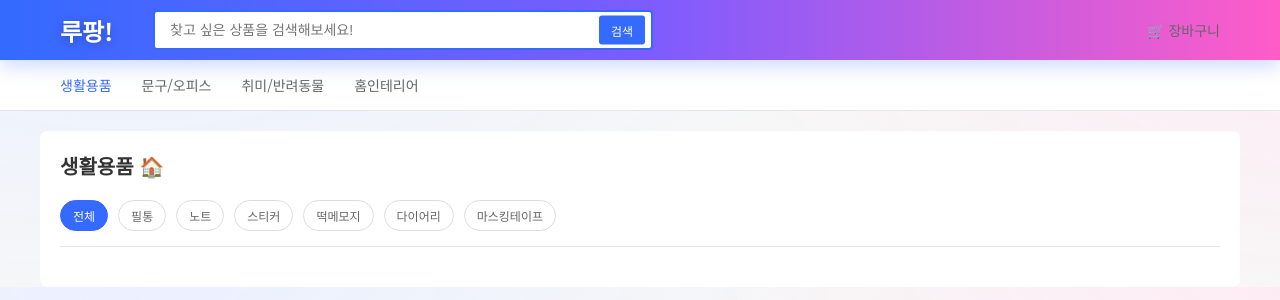
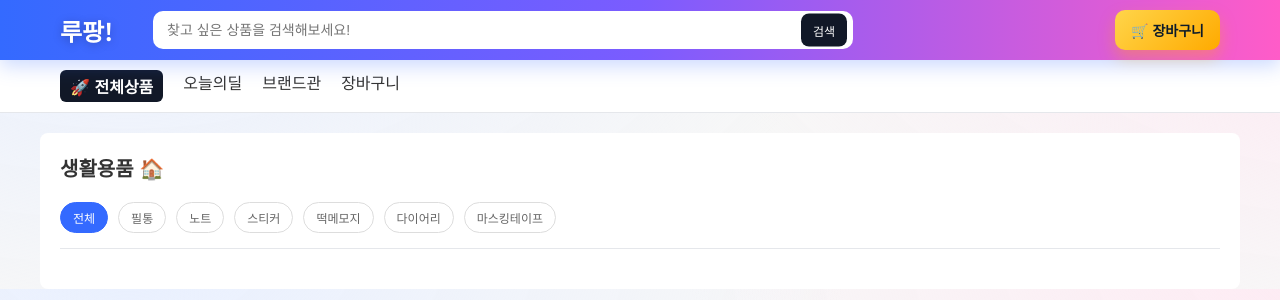
Before and after one commit to hyunhan-cho/roopangshoppingmall, a Django app: template shop/templates/shop/product_list.html in a window 1280 px wide. Shown: the top 300 px of the page. Run offline with Django 5.2, Linux system fonts and the light colour scheme; the template is opened without the code that fills it, so the values that code supplies are empty.

Commit message:
버튼 수정

```diff
--- a/shop/templates/shop/product_list.html
+++ b/shop/templates/shop/product_list.html
@@ -50,29 +50,29 @@
 
         .search-bar {
             flex: 1;
-            max-width: 500px;
+            max-width: 700px;
             position: relative;
         }
 
         .search-bar input {
             width: 100%;
-            padding: 10px 45px 10px 15px;
-            border: 2px solid #346aff;
-            border-radius: 4px;
+            padding: 11px 50px 11px 14px;
+            border: none;
+            border-radius: 10px;
             font-size: 14px;
             outline: none;
         }
 
         .search-btn {
             position: absolute;
-            right: 8px;
+            right: 6px;
             top: 50%;
             transform: translateY(-50%);
-            background: #346aff;
-            color: white;
+            background: #111827;
+            color: #fff;
             border: none;
-            padding: 6px 12px;
-            border-radius: 3px;
+            padding: 8px 12px;
+            border-radius: 8px;
             cursor: pointer;
             font-size: 12px;
         }
@@ -85,44 +85,36 @@
         }
 
         .cart-btn {
-            background: none;
+            background: linear-gradient(135deg, #ffd54a 0%, #ffaa00 100%);
             border: none;
-            color: #666;
+            color: #0d1b2a;
             cursor: pointer;
             font-size: 14px;
+            font-weight: 800;
             text-decoration: none;
-            position: relative;
+            padding: 10px 16px;
+            border-radius: 10px;
+            box-shadow: 0 8px 16px rgba(255,170,0,0.35);
+            transition: transform 0.15s ease, box-shadow 0.2s ease;
         }
 
         .cart-btn:hover {
-            color: #346aff;
+            transform: translateY(-2px) scale(1.03);
+            box-shadow: 0 12px 22px rgba(255,170,0,0.45);
         }
 
-        /* 네비게이션 */
-        .nav {
-            background: white;
+        /* 상단 보조바 (홈과 동일) */
+        .topbar {
+            background: #fff;
             border-bottom: 1px solid #e5e7eb;
-            padding: 10px 0;
         }
 
-        .nav-container {
+        .topbar-container {
             max-width: 1200px;
             margin: 0 auto;
-            padding: 0 20px;
+            padding: 10px 20px;
             display: flex;
-            gap: 30px;
-        }
-
-        .nav-item {
-            color: #666;
-            text-decoration: none;
-            font-size: 14px;
-            padding: 5px 0;
-        }
-
-        .nav-item.active {
-            color: #346aff;
-            font-weight: 500;
+            gap: 20px;
         }
 
         /* 메인 컨테이너 */
@@ -336,15 +364,15 @@
         </div>
     </header>
 
-    <!-- 네비게이션 -->
-    <nav class="nav">
-        <div class="nav-container">
-            <a href="#" class="nav-item active">생활용품</a>
-            <a href="#" class="nav-item">문구/오피스</a>
-            <a href="#" class="nav-item">취미/반려동물</a>
-            <a href="#" class="nav-item">홈인테리어</a>
+    <!-- 상단 보조바 (홈과 동일) -->
+    <div class="topbar">
+        <div class="topbar-container">
+            <a href="{% url 'product_list' %}" style="color:#fff;background:#111827;padding:4px 10px;border-radius:6px;text-decoration:none;font-weight:600;">🚀 전체상품</a>
+            <a href="{% url 'product_list' %}" style="color:#333;text-decoration:none;">오늘의딜</a>
+            <a href="{% url 'product_list' %}" style="color:#333;text-decoration:none;">브랜드관</a>
+            <a href="{% url 'cart_view' %}" style="color:#333;text-decoration:none;">장바구니</a>
         </div>
-    </nav>
+    </div>
 
     <!-- 메인 컨테이너 -->
     <div class="main-container">
```
Also changed, not shown: other parts of shop/templates/shop/product_list.html (+45 -9 lines), shop/templates/shop/cart.html (+46 -8 lines), shop/templates/shop/home.html (+13 -8 lines).
